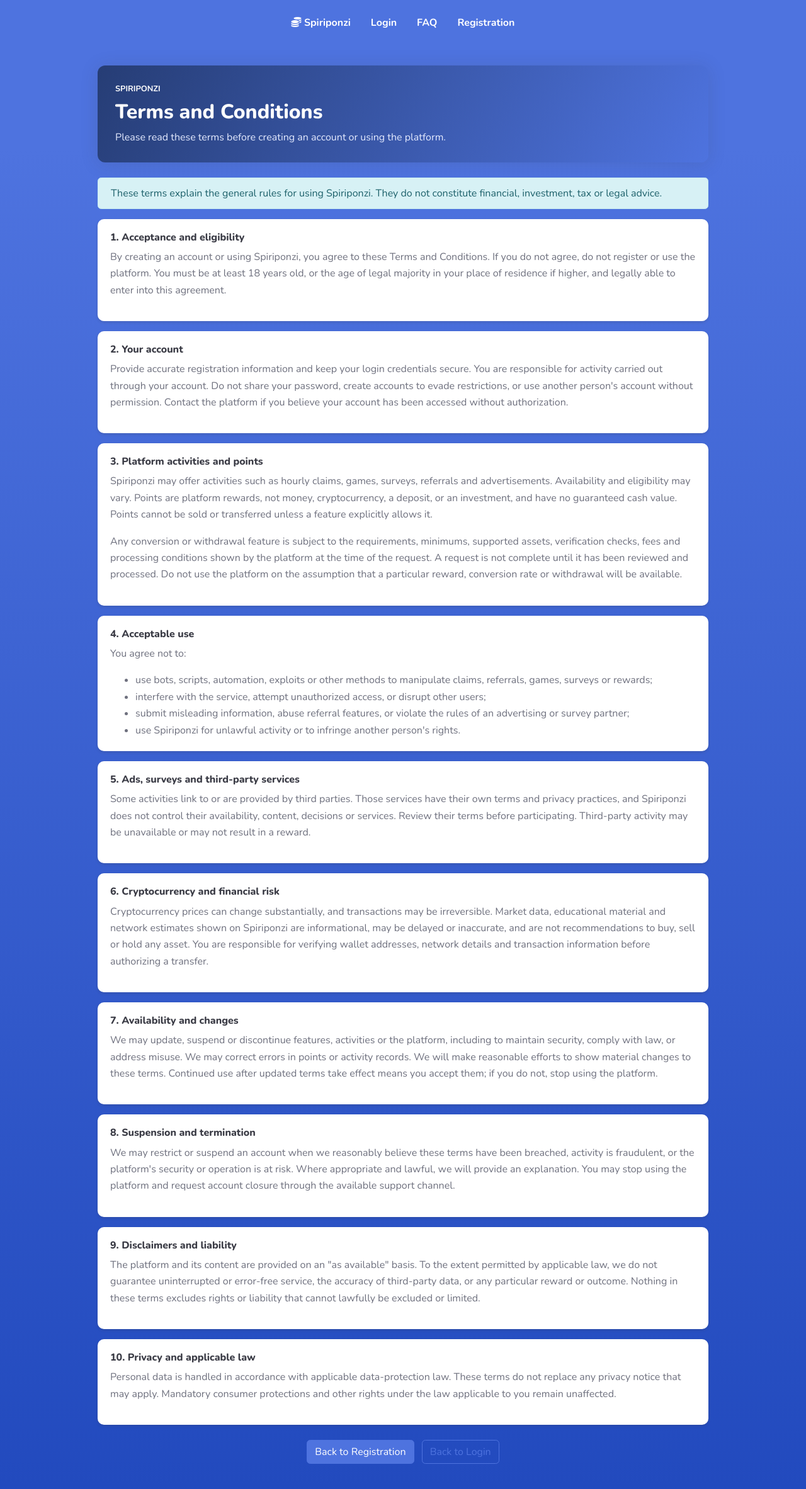
After one commit to pierpaolo1989/spiriponzi, a Spring app: template src/main/resources/templates/terms.html in a window 1280 px wide. The commit adds this page. Shown: the whole page at 63% size. Run offline with Thymeleaf, Linux system fonts and the light colour scheme; the template is opened without the code that fills it, so the values that code supplies are empty; some of the project's set-up classes (security, data sources, template engines, error pages and the like) are left out, and stand-ins take their place; database files in the repository are not loaded.

Commit message:
Added page for terms and conditions

```diff
--- a/src/main/java/com/soa/spiriponzi/config/SecurityConfig.java
+++ b/src/main/java/com/soa/spiriponzi/config/SecurityConfig.java
@@ -30,7 +30,7 @@ public class SecurityConfig {
         http.csrf().disable()
                 .authorizeHttpRequests((authorize) -> authorize
                         // Pagine accessibili senza login
-                        .requestMatchers("/register/**", "/index", "faq", "/recover-password/**", "/menu/**",
+                        .requestMatchers("/register/**", "/index", "faq", "/terms", "/recover-password/**", "/menu/**",
                                 "/callbacks/bitlabs",
                                 "/ads.txt",
                                 "/img/**", "/js/**", "/css/**", "/webjars/**", "/vendor/**").permitAll()
--- a/src/main/java/com/soa/spiriponzi/controller/AuthController.java
+++ b/src/main/java/com/soa/spiriponzi/controller/AuthController.java
@@ -44,6 +44,11 @@ public class AuthController {
 	@GetMapping("faq")
 	public String faq(){
 		return "faq";
+	}
+
+	@GetMapping("/terms")
+	public String terms() {
+		return "terms";
 	}
 
 	@GetMapping("/login")
--- a/src/main/resources/templates/dashboard.html
+++ b/src/main/resources/templates/dashboard.html
@@ -402,7 +402,7 @@
 							<div class="card shadow mb-4">
 								<div
 									class="card-header py-3 d-flex flex-row align-items-center justify-content-between">
-									<h6 class="m-0 font-weight-bold text-primary"><i class="fas fa-brain mr-1"></i> Crypto quick quiz</h6>
+									<h6 class="m-0 font-weight-bold text-primary"><i class="fas fa-brain mr-1"></i> CRYPTO QUICK QUIZ</h6>
 								</div>
 								<div class="card-body">
 									<div class="quiz-shell">
--- a/src/main/resources/templates/register.html
+++ b/src/main/resources/templates/register.html
@@ -145,7 +145,7 @@
 										<div class="form-group mb-3">
 											<input id="terms" type="checkbox" th:field="*{terms}" /> <label
 												class="control-label small" for="terms"> I agree
-												with the <a href="#">terms and conditions</a> for
+												with the <a th:href="@{/terms}" target="_blank" rel="noopener noreferrer">terms and conditions</a> for
 												Registration.
 											</label>
 											<p class="error-message"
--- /dev/null
+++ b/src/main/resources/templates/terms.html
@@ -0,0 +1,215 @@
+<!DOCTYPE html>
+<html lang="en" xmlns:th="http://www.thymeleaf.org">
+<head>
+    <meta charset="utf-8">
+    <meta http-equiv="X-UA-Compatible" content="IE=edge">
+    <meta name="viewport" content="width=device-width, initial-scale=1, shrink-to-fit=no">
+    <meta name="description" content="Terms and conditions for using Spiriponzi.">
+    <meta name="author" content="SOA Information technology">
+
+    <title>Spiriponzi - Terms and Conditions</title>
+
+    <link rel="icon" type="image/svg" th:href="@{/img/favicon.ico}">
+    <link th:href="@{/vendor/fontawesome-free/css/all.min.css}" rel="stylesheet" type="text/css">
+    <link href="https://fonts.googleapis.com/css?family=Nunito:200,200i,300,300i,400,400i,600,600i,700,700i,800,800i,900,900i" rel="stylesheet">
+    <link th:href="@{/css/sb-admin-2.css}" rel="stylesheet">
+
+    <style>
+        body, html {
+            margin: 0;
+            min-height: 100%;
+        }
+
+        .terms-navbar {
+            align-items: center;
+            background-color: #4e73df;
+            box-sizing: border-box;
+            color: #fff;
+            display: flex;
+            height: 72px;
+            justify-content: center;
+            left: 0;
+            padding: .75rem 1rem;
+            position: fixed;
+            right: 0;
+            top: 0;
+            z-index: 1030;
+        }
+
+        .terms-navbar-content {
+            align-items: center;
+            display: flex;
+            font-weight: 700;
+            gap: 2rem;
+        }
+
+        .terms-navbar a {
+            color: #fff;
+            text-decoration: none;
+        }
+
+        .terms-navbar a:hover, .terms-navbar a:focus {
+            color: #d1d1d1;
+        }
+
+        .terms-page {
+            margin: 0 auto;
+            max-width: 1000px;
+            padding: 104px 15px 40px;
+        }
+
+        .terms-hero {
+            background: linear-gradient(120deg, #263d75, #4e73df);
+            border-radius: 12px;
+            color: #fff;
+            margin-bottom: 1.5rem;
+            padding: 28px;
+        }
+
+        .terms-hero h1 {
+            color: #fff;
+            font-weight: 800;
+        }
+
+        .terms-hero p {
+            color: #e5ebff;
+            margin-bottom: 0;
+        }
+
+        .terms-section {
+            border: 0;
+            border-radius: 10px;
+            margin-bottom: 1rem;
+        }
+
+        .terms-section h2 {
+            color: #3a3b45;
+            font-size: 1rem;
+            font-weight: 800;
+        }
+
+        .terms-section p, .terms-section li {
+            color: #6e707e;
+            line-height: 1.65;
+        }
+
+        @media (max-width: 576px) {
+            .terms-navbar-content {
+                gap: 1rem;
+                font-size: .875rem;
+            }
+
+            .terms-hero {
+                padding: 22px;
+            }
+        }
+    </style>
+</head>
+
+<body class="bg-gradient-primary">
+<nav class="terms-navbar" aria-label="Main navigation">
+    <div class="terms-navbar-content">
+        <a th:href="@{/login}" aria-label="Spiriponzi home">
+            <i class="fas fa-coins" aria-hidden="true"></i> Spiriponzi
+        </a>
+        <a th:href="@{/login}">Login</a>
+        <a th:href="@{/faq}">FAQ</a>
+        <a th:href="@{/register}">Registration</a>
+    </div>
+</nav>
+
+<main class="terms-page">
+    <header class="terms-hero shadow">
+        <div class="small text-uppercase font-weight-bold mb-2">Spiriponzi</div>
+        <h1 class="h2">Terms and Conditions</h1>
+        <p>Please read these terms before creating an account or using the platform.</p>
+    </header>
+
+    <div class="alert alert-info" role="note">
+        These terms explain the general rules for using Spiriponzi. They do not constitute financial, investment, tax or legal advice.
+    </div>
+
+    <section class="card shadow-sm terms-section">
+        <div class="card-body">
+            <h2>1. Acceptance and eligibility</h2>
+            <p>By creating an account or using Spiriponzi, you agree to these Terms and Conditions. If you do not agree, do not register or use the platform. You must be at least 18 years old, or the age of legal majority in your place of residence if higher, and legally able to enter into this agreement.</p>
+        </div>
+    </section>
+
+    <section class="card shadow-sm terms-section">
+        <div class="card-body">
+            <h2>2. Your account</h2>
+            <p>Provide accurate registration information and keep your login credentials secure. You are responsible for activity carried out through your account. Do not share your password, create accounts to evade restrictions, or use another person's account without permission. Contact the platform if you believe your account has been accessed without authorization.</p>
+        </div>
+    </section>
+
+    <section class="card shadow-sm terms-section">
+        <div class="card-body">
+            <h2>3. Platform activities and points</h2>
+            <p>Spiriponzi may offer activities such as hourly claims, games, surveys, referrals and advertisements. Availability and eligibility may vary. Points are platform rewards, not money, cryptocurrency, a deposit, or an investment, and have no guaranteed cash value. Points cannot be sold or transferred unless a feature explicitly allows it.</p>
+            <p>Any conversion or withdrawal feature is subject to the requirements, minimums, supported assets, verification checks, fees and processing conditions shown by the platform at the time of the request. A request is not complete until it has been reviewed and processed. Do not use the platform on the assumption that a particular reward, conversion rate or withdrawal will be available.</p>
+        </div>
+    </section>
+
+    <section class="card shadow-sm terms-section">
+        <div class="card-body">
+            <h2>4. Acceptable use</h2>
+            <p>You agree not to:</p>
+            <ul class="mb-0">
+                <li>use bots, scripts, automation, exploits or other methods to manipulate claims, referrals, games, surveys or rewards;</li>
+                <li>interfere with the service, attempt unauthorized access, or disrupt other users;</li>
+                <li>submit misleading information, abuse referral features, or violate the rules of an advertising or survey partner;</li>
+                <li>use Spiriponzi for unlawful activity or to infringe another person's rights.</li>
+            </ul>
+        </div>
+    </section>
+
+    <section class="card shadow-sm terms-section">
+        <div class="card-body">
+            <h2>5. Ads, surveys and third-party services</h2>
+            <p>Some activities link to or are provided by third parties. Those services have their own terms and privacy practices, and Spiriponzi does not control their availability, content, decisions or services. Review their terms before participating. Third-party activity may be unavailable or may not result in a reward.</p>
+        </div>
+    </section>
+
+    <section class="card shadow-sm terms-section">
+        <div class="card-body">
+            <h2>6. Cryptocurrency and financial risk</h2>
+            <p>Cryptocurrency prices can change substantially, and transactions may be irreversible. Market data, educational material and network estimates shown on Spiriponzi are informational, may be delayed or inaccurate, and are not recommendations to buy, sell or hold any asset. You are responsible for verifying wallet addresses, network details and transaction information before authorizing a transfer.</p>
+        </div>
+    </section>
+
+    <section class="card shadow-sm terms-section">
+        <div class="card-body">
+            <h2>7. Availability and changes</h2>
+            <p>We may update, suspend or discontinue features, activities or the platform, including to maintain security, comply with law, or address misuse. We may correct errors in points or activity records. We will make reasonable efforts to show material changes to these terms. Continued use after updated terms take effect means you accept them; if you do not, stop using the platform.</p>
+        </div>
+    </section>
+
+    <section class="card shadow-sm terms-section">
+        <div class="card-body">
+            <h2>8. Suspension and termination</h2>
+            <p>We may restrict or suspend an account when we reasonably believe these terms have been breached, activity is fraudulent, or the platform's security or operation is at risk. Where appropriate and lawful, we will provide an explanation. You may stop using the platform and request account closure through the available support channel.</p>
+        </div>
+    </section>
+
+    <section class="card shadow-sm terms-section">
+        <div class="card-body">
+            <h2>9. Disclaimers and liability</h2>
+            <p>The platform and its content are provided on an "as available" basis. To the extent permitted by applicable law, we do not guarantee uninterrupted or error-free service, the accuracy of third-party data, or any particular reward or outcome. Nothing in these terms excludes rights or liability that cannot lawfully be excluded or limited.</p>
+        </div>
+    </section>
+
+    <section class="card shadow-sm terms-section">
+        <div class="card-body">
+            <h2>10. Privacy and applicable law</h2>
+            <p>Personal data is handled in accordance with applicable data-protection law. These terms do not replace any privacy notice that may apply. Mandatory consumer protections and other rights under the law applicable to you remain unaffected.</p>
+        </div>
+    </section>
+
+    <div class="text-center mt-4">
+        <a th:href="@{/register}" class="btn btn-primary mr-2">Back to Registration</a>
+        <a th:href="@{/login}" class="btn btn-outline-primary">Back to Login</a>
+    </div>
+</main>
+</body>
+</html>
```
Also changed, not shown: 1 other file.
